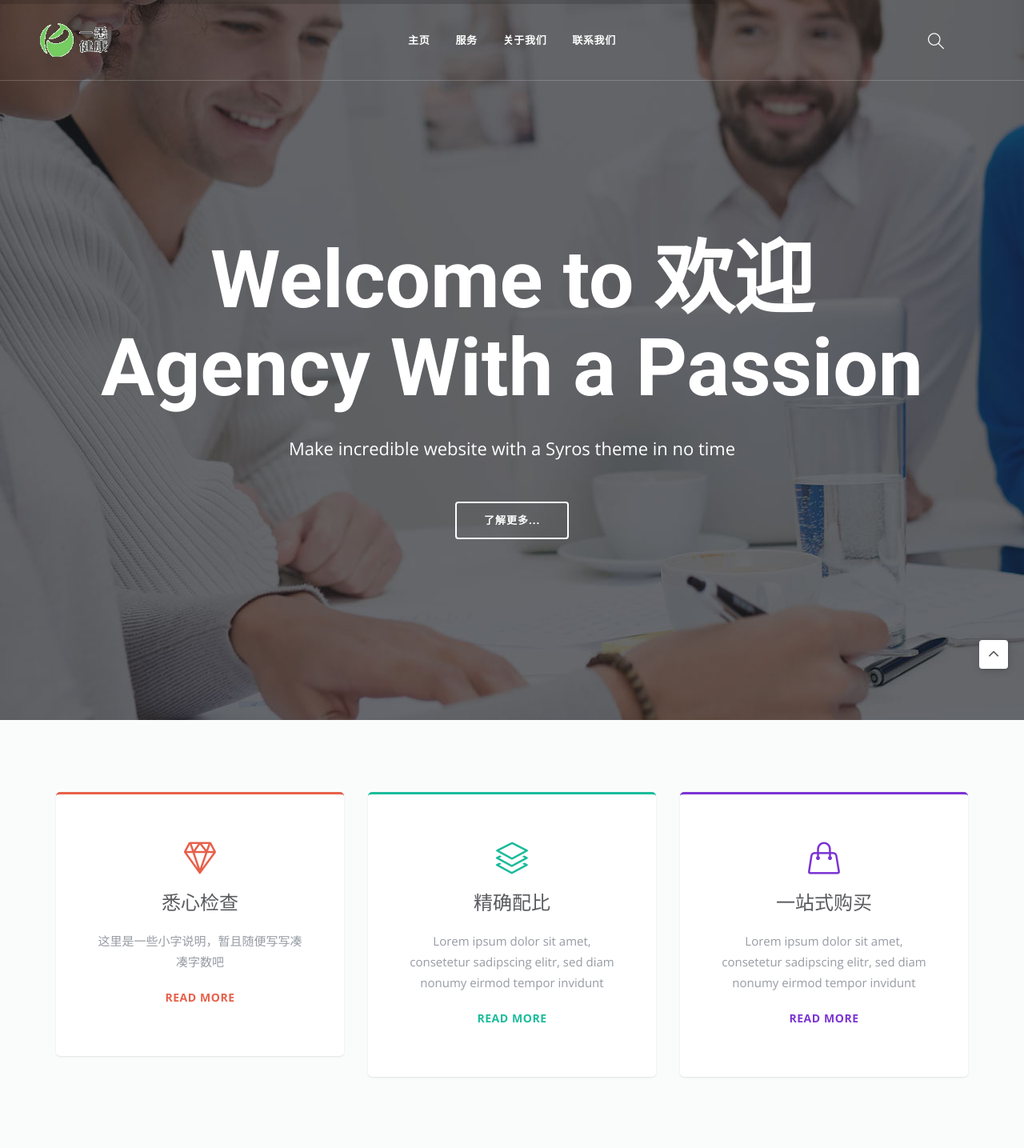
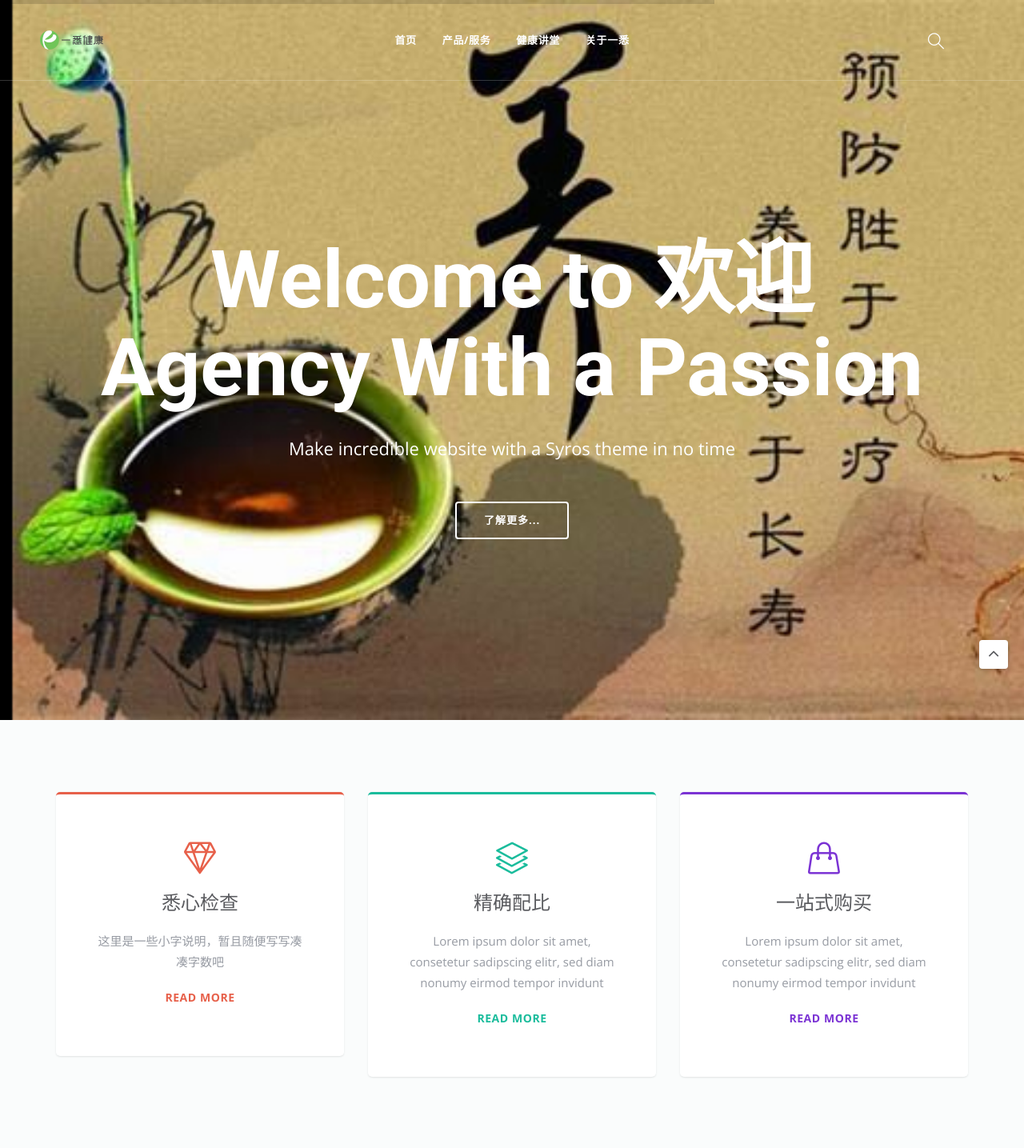
Before and after one commit to wascu/hsite, a Django app: page / in a window 1280 px wide. Shown: the top 1435 px of the page at 80% size. Run offline with Django 3.2, Linux system fonts and the light colour scheme; some libraries are stand-ins or nearby versions.

Commit message:
update icon,pic of index

```diff
--- a/home/templates/hpage/index.html
+++ b/home/templates/hpage/index.html
@@ -93,8 +93,8 @@
                 <div class="logo-container">
                   <div class="logo-wrap">
                     <a href="index.html">
-                      <img class="logo" src="{%static 'hpage/img/85.png'%}" alt="logo">
-                      <img class="logo-dark" src="{%static 'hpage/img/85.png'%}" alt="logo">
+                      <img class="logo" src="{%static 'hpage/img/logo24.png'%}" alt="logo">
+                      <img class="logo-dark" src="{%static 'hpage/img/logo24.png'%}" alt="logo">
                     </a>
                   </div>
                 </div>
@@ -124,10 +124,10 @@
                 <div class="collapse navbar-collapse text-center" id="navbar-collapse">
 
                   <ul class="nav navbar-nav">
-                    <li><a href="index.html">主页</a></li>
-					<li><a href="services.html">服务</a></li>
-					<li><a href="about-us.html">关于我们</a></li>
-					<li><a href="contact.html">联系我们</a></li>
+                    <li><a href="index.html">首页</a></li>
+					<li><a href="services.html">产品/服务</a></li>
+					<li><a href="about-us.html">健康讲堂</a></li>
+					<li><a href="contact.html">关于一悉</a></li>
                     <li id="mobile-search" class="hidden-lg hidden-md">
                       <form method="get" class="mobile-search">
                         <input type="search" class="form-control" placeholder="Search...">
@@ -255,7 +255,7 @@
                 data-title="Creative Minimalism">
 
                 <!-- MAIN IMAGE -->
-                <img src="{%static 'hpage/img/revolution/slide_1.jpg'%}"
+                <img src="{%static 'hpage/img/revolution/pic_1.jpg'%}"
                   alt=""
                   data-bgrepeat="no-repeat"
                   data-bgfit="cover"
@@ -996,7 +996,7 @@
 
 
       <!-- Skills -->
-      <section class="section-wrap skills pb-40">
+      <section class="temp-hidden-element section-wrap skills pb-40">
 
         <div class="container">
           <div class="row">
@@ -1236,7 +1236,7 @@
 
               <div class="col-sm-12 copyright text-center">
                 <span>
-                  Copyright &copy; 2019.一悉健康 All rights reserved.<a target="_blank" href="http://www.baidu.com">京icp备：1234567-1号</a>
+                  Copyright &copy; 2019.一悉健康 All rights reserved.<a target="_blank" href="http://www.beian.miit.gov.cn/">辽ICP备19012404-1号</a>
                 </span>
               </div>
 
```
Also changed, not shown: home/static/hpage/img/logo24.png (added), home/static/hpage/img/logo_light.png, home/static/hpage/img/revolution/pic_1.jpg (added), 1 other file.
